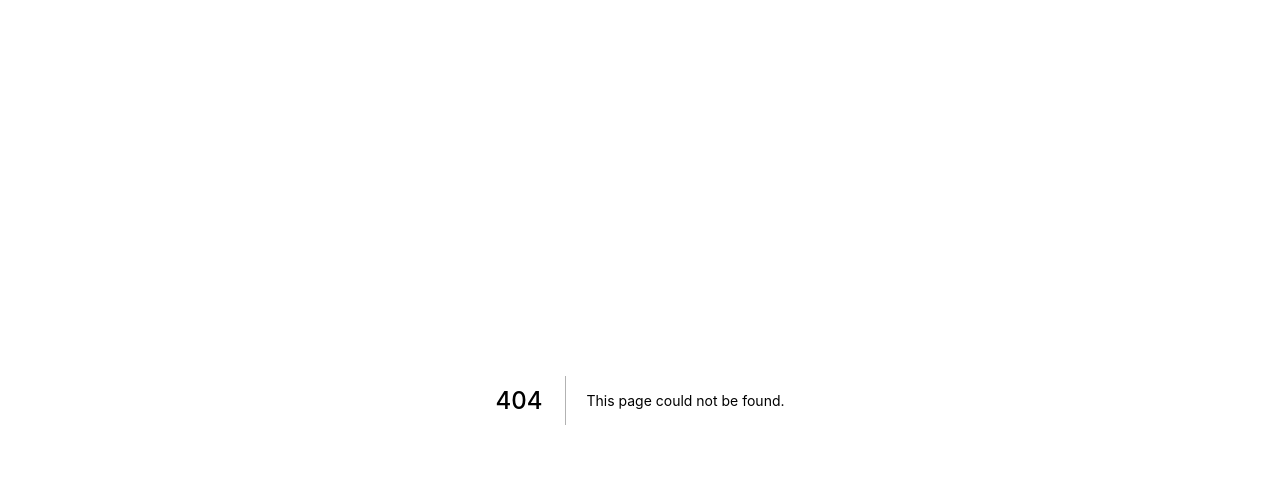
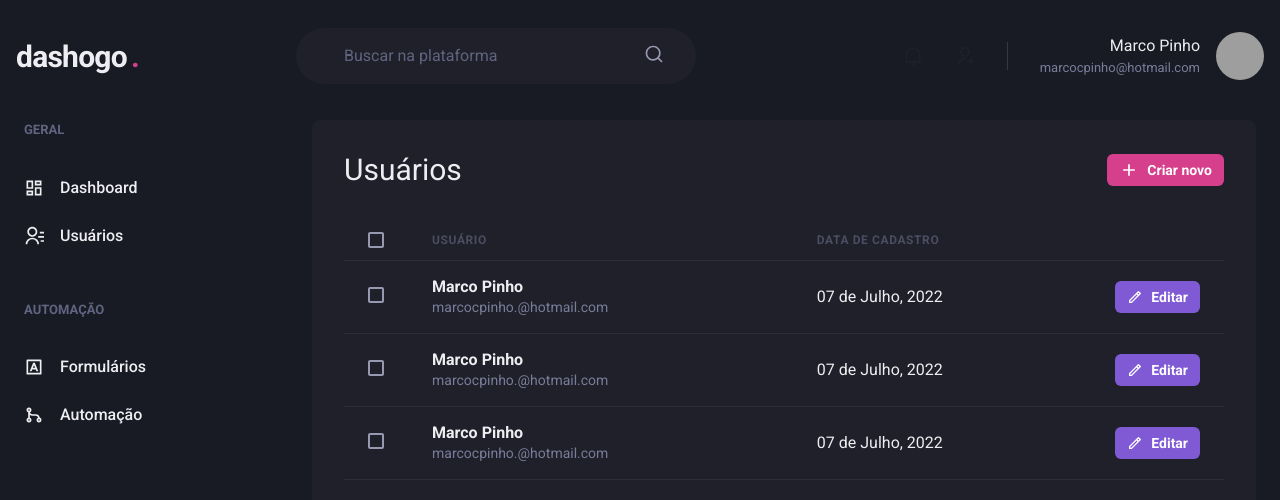
Before and after one commit to MarcoCPinho/dashgo, a Next.js app: page /users in a window 1280 px wide. Before the commit this address had no page. Shown: the top 500 px of the page. Built offline with nearby package versions, Linux system fonts and the light colour scheme; grey boxes are pictures that could not be loaded.

Commit message:
Create index.tsx

```diff
--- /dev/null
+++ b/src/pages/users/index.tsx
@@ -0,0 +1,140 @@
+import {
+  Box,
+  Button,
+  Checkbox,
+  Flex,
+  Heading,
+  Icon,
+  Table,
+  Tbody,
+  Td,
+  Text,
+  Th,
+  Thead,
+  Tr,
+} from "@chakra-ui/react";
+import { RiAddLine, RiPencilFill, RiPencilLine } from "react-icons/ri";
+import Header from "../../components/Header";
+import Sidebar from "../../components/Sidebar";
+
+const UserList = () => {
+  return (
+    <Box>
+      <Header />
+
+      <Flex w="100%" my="6" maxWidth={1480} mx="auto" px="6">
+        <Sidebar />
+
+        <Box flex="1" borderRadius={8} bg="gray.800" p="8">
+          <Flex mb="8" justify="space-between" align="center">
+            <Heading size="lg" fontWeight="normal">
+              Usuários
+            </Heading>
+
+            <Button
+              as="a"
+              size="sm"
+              fontSize="sm"
+              colorScheme="pink"
+              leftIcon={<Icon as={RiAddLine} fontSize="20" />}
+            >
+              Criar novo
+            </Button>
+          </Flex>
+
+          <Table colorScheme="whiteAlpha">
+            <Thead>
+              <Tr>
+                <Th px="6" color="gray.300" width="8">
+                  <Checkbox colorScheme="pink" />
+                </Th>
+                <Th>Usuário</Th>
+                <Th>Data de cadastro</Th>
+                <Th width="8"></Th>
+              </Tr>
+            </Thead>
+            <Tbody>
+              <Tr>
+                <Td px="6" color="gray.300" width="8">
+                  <Checkbox colorScheme="pink" />
+                </Td>
+                <Td>
+                  <Box>
+                    <Text fontWeight="bold">Marco Pinho</Text>
+                    <Text fontSize="sm" color="gray.300">
+                      marcocpinho.@hotmail.com
+                    </Text>
+                  </Box>
+                </Td>
+                <Td>07 de Julho, 2022</Td>
+                <Td>
+                  <Button
+                    as="a"
+                    size="sm"
+                    fontSize="sm"
+                    colorScheme="purple"
+                    leftIcon={<Icon as={RiPencilLine} fontSize="16" />}
+                  >
+                    Editar
+                  </Button>
+                </Td>
+              </Tr>
+              <Tr>
+                <Td px="6" color="gray.300" width="8">
+                  <Checkbox colorScheme="pink" />
+                </Td>
+                <Td>
+                  <Box>
+                    <Text fontWeight="bold">Marco Pinho</Text>
+                    <Text fontSize="sm" color="gray.300">
+                      marcocpinho.@hotmail.com
+                    </Text>
+                  </Box>
+                </Td>
+                <Td>07 de Julho, 2022</Td>
+                <Td>
+                  <Button
+                    as="a"
+                    size="sm"
+                    fontSize="sm"
+                    colorScheme="purple"
+                    leftIcon={<Icon as={RiPencilLine} fontSize="16" />}
+                  >
+                    Editar
+                  </Button>
+                </Td>
+              </Tr>
+              <Tr>
+                <Td px="6" color="gray.300" width="8">
+                  <Checkbox colorScheme="pink" />
+                </Td>
+                <Td>
+                  <Box>
+                    <Text fontWeight="bold">Marco Pinho</Text>
+                    <Text fontSize="sm" color="gray.300">
+                      marcocpinho.@hotmail.com
+                    </Text>
+                  </Box>
+                </Td>
+                <Td>07 de Julho, 2022</Td>
+                <Td>
+                  <Button
+                    as="a"
+                    size="sm"
+                    fontSize="sm"
+                    colorScheme="purple"
+                    leftIcon={<Icon as={RiPencilLine} fontSize="16" />}
+                  >
+                    Editar
+                  </Button>
+                </Td>
+              </Tr>
+            </Tbody>
+          </Table>
+        </Box>
+      </Flex>
+    </Box>
+  );
+};
+
+export default UserList;
```
